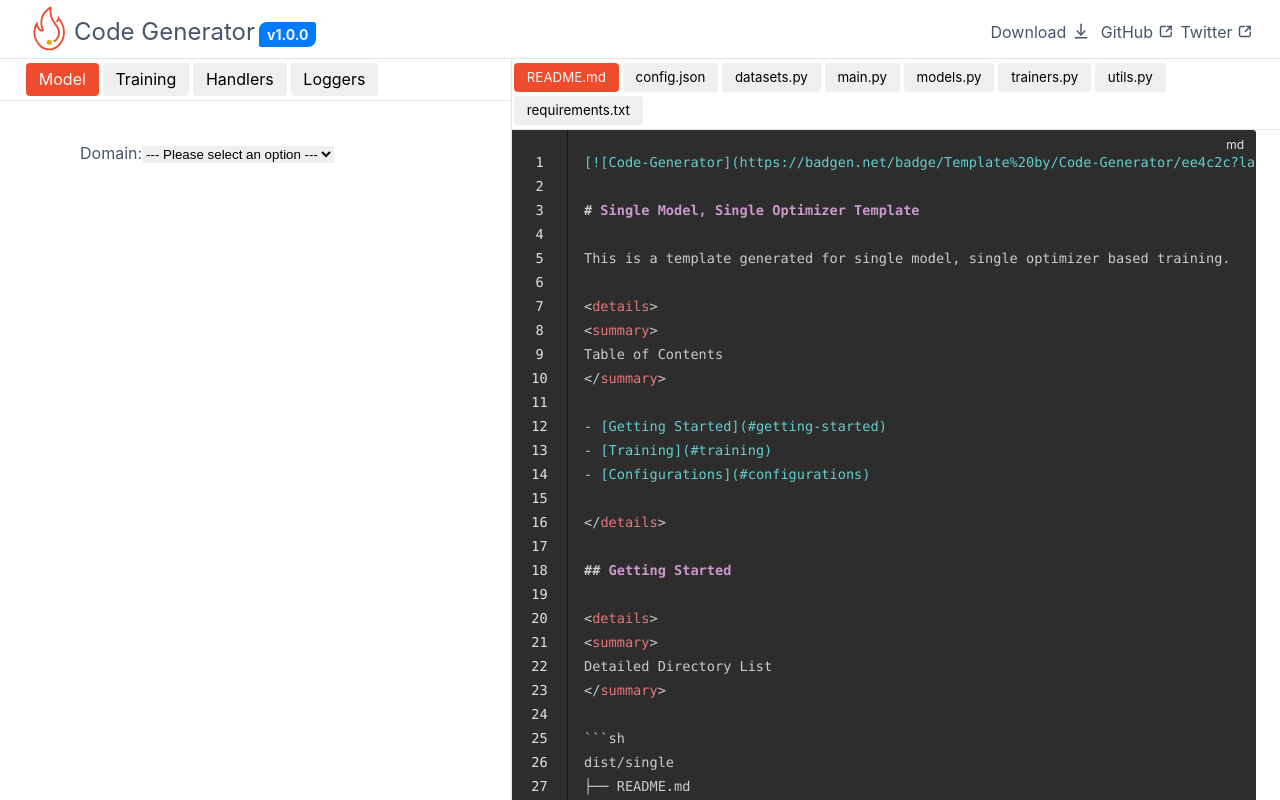
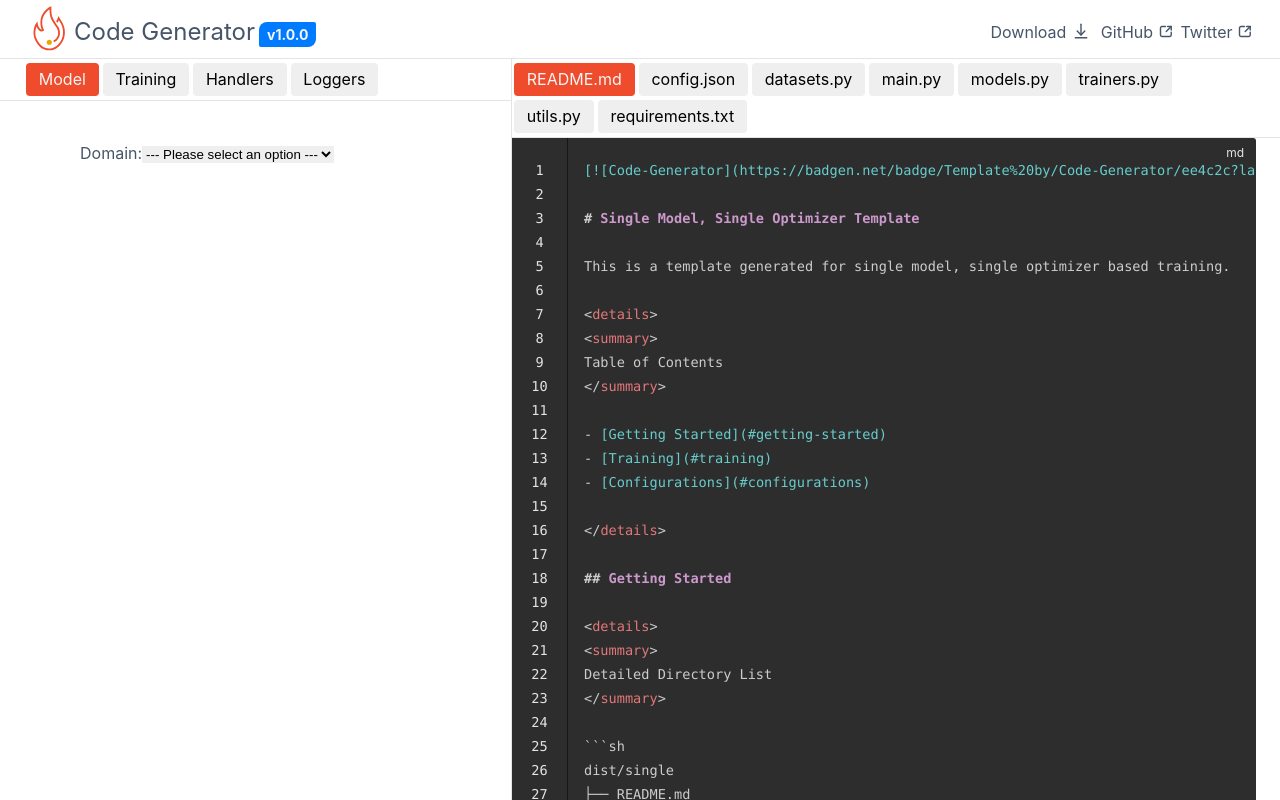
Before and after one commit to ydcjeff/code-generator-js, a Vue app: page / in a window 1280 px wide. Shown: the top 800 px of the page. Built offline with nearby package versions, Linux system fonts and the light colour scheme.

Commit message:
wip: use base font size for right pane

```diff
--- a/src/components/PaneRight.vue
+++ b/src/components/PaneRight.vue
@@ -57,6 +57,7 @@ export default {
 .right-pane-tab {
   cursor: pointer;
   font-family: var(--font-family-base);
+  font-size: var(--font-size);
   text-align: center;
   border-radius: 4px;
   padding: 0.4rem 0.8rem;
```
